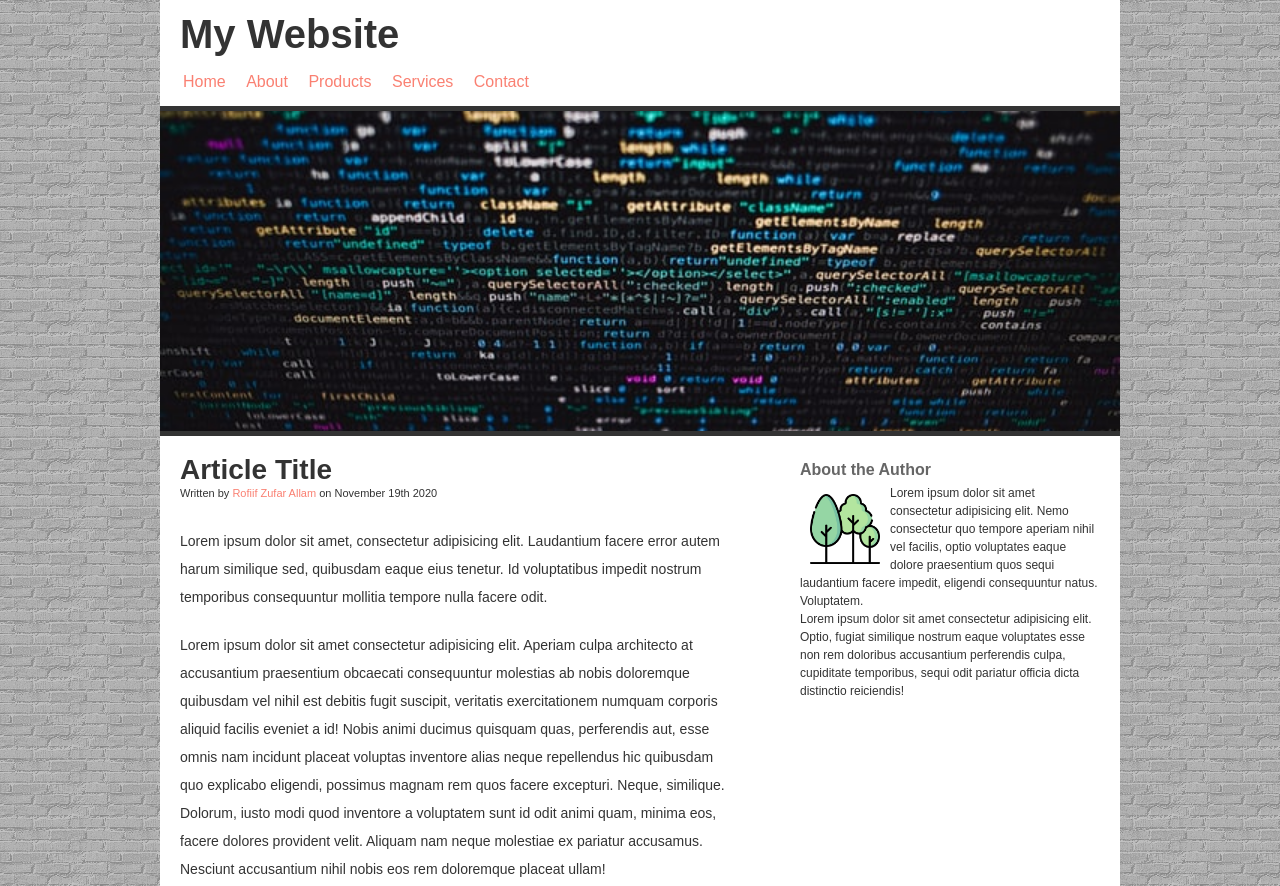
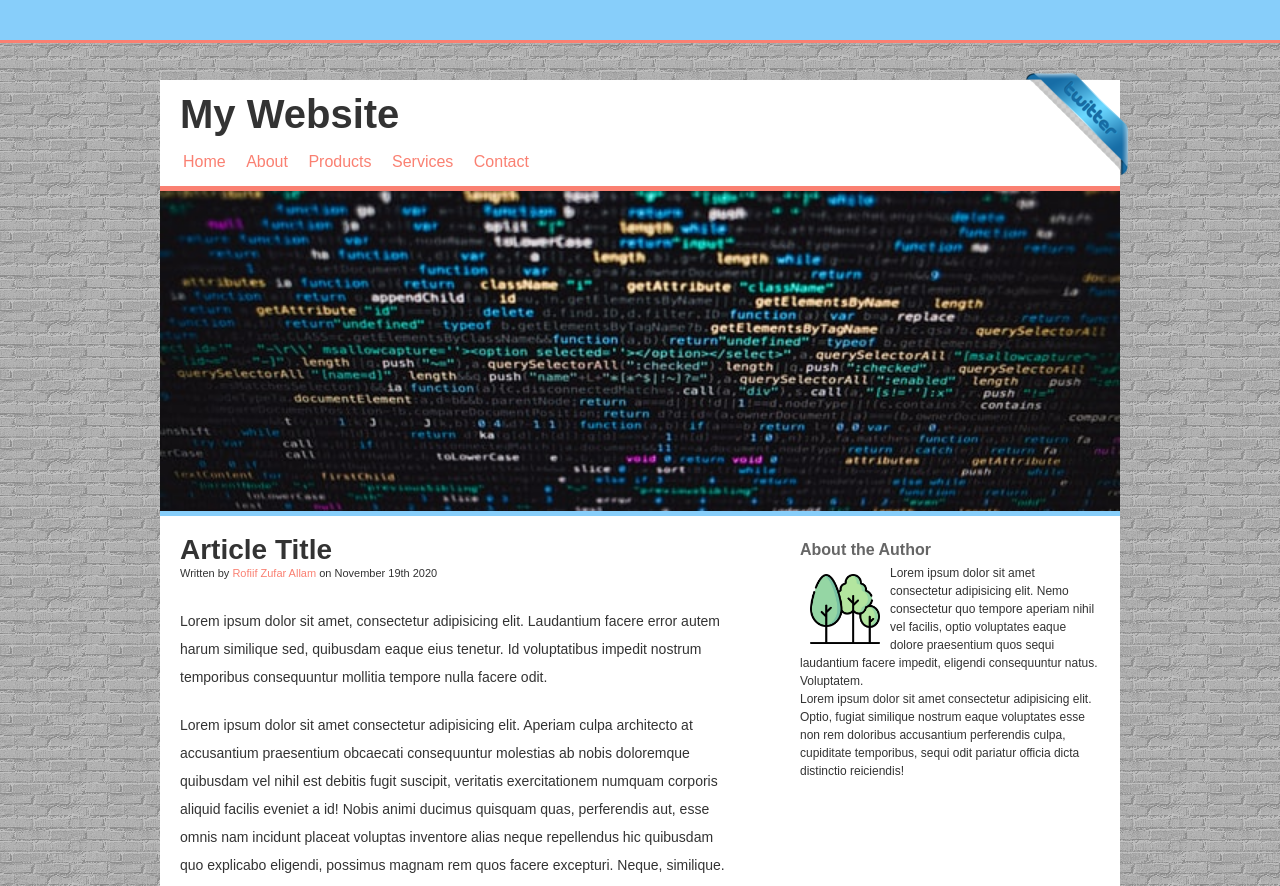
Before and after one commit to zufaralam02/css-layouting, a plain HTML site: page simple-website/index.html in a window 1280 px wide. Shown: the top 886 px of the page. Drawn offline with Linux system fonts and the light colour scheme.

Commit message:
update simple website with position

```diff
--- a/simple-website/index.html
+++ b/simple-website/index.html
@@ -10,7 +10,11 @@
 </head>
 
 <body>
+    <div class="top-bar"></div>
+
     <div class="container">
+        <a href="https://twitter.com/zufaralam02" class="twitter" target="_blank">@zufaralam02</a>
+
         <div class="header">
             <h1 class="title">My Website</h1>
 
--- a/simple-website/style.css
+++ b/simple-website/style.css
@@ -135,10 +135,34 @@ body {
   color: #333;
 }
 
+.top-bar {
+  position: fixed;
+  top: 0;
+  left: 0;
+  right: 0;
+  height: 40px;
+  background-color: lightskyblue;
+  border-bottom: 3px solid salmon;
+  z-index: 9999;
+}
+
 .container {
   width: 960px;
-  margin: auto;
+  margin: 80px auto;
   background-color: #fff;
+  position: relative;
+}
+
+.twitter {
+  width: 200px;
+  height: 200px;
+  background-image: url(image/twitter.png);
+  background-repeat: no-repeat;
+  display: inline-block;
+  text-indent: -9999px;
+  position: absolute;
+  top: -16px;
+  right: -57px;
 }
 
 .header {
@@ -173,8 +197,8 @@ body {
   background-image: url(image/hero.jpg);
   background-size: cover;
   background-position: 0 -150px;
-  border-top: 5px solid #333;
-  border-bottom: 5px solid #333;
+  border-top: 5px solid salmon;
+  border-bottom: 5px solid lightskyblue;
 }
 
 /* main */
```
Also changed, not shown: simple-website/image/twitter.png (added).
